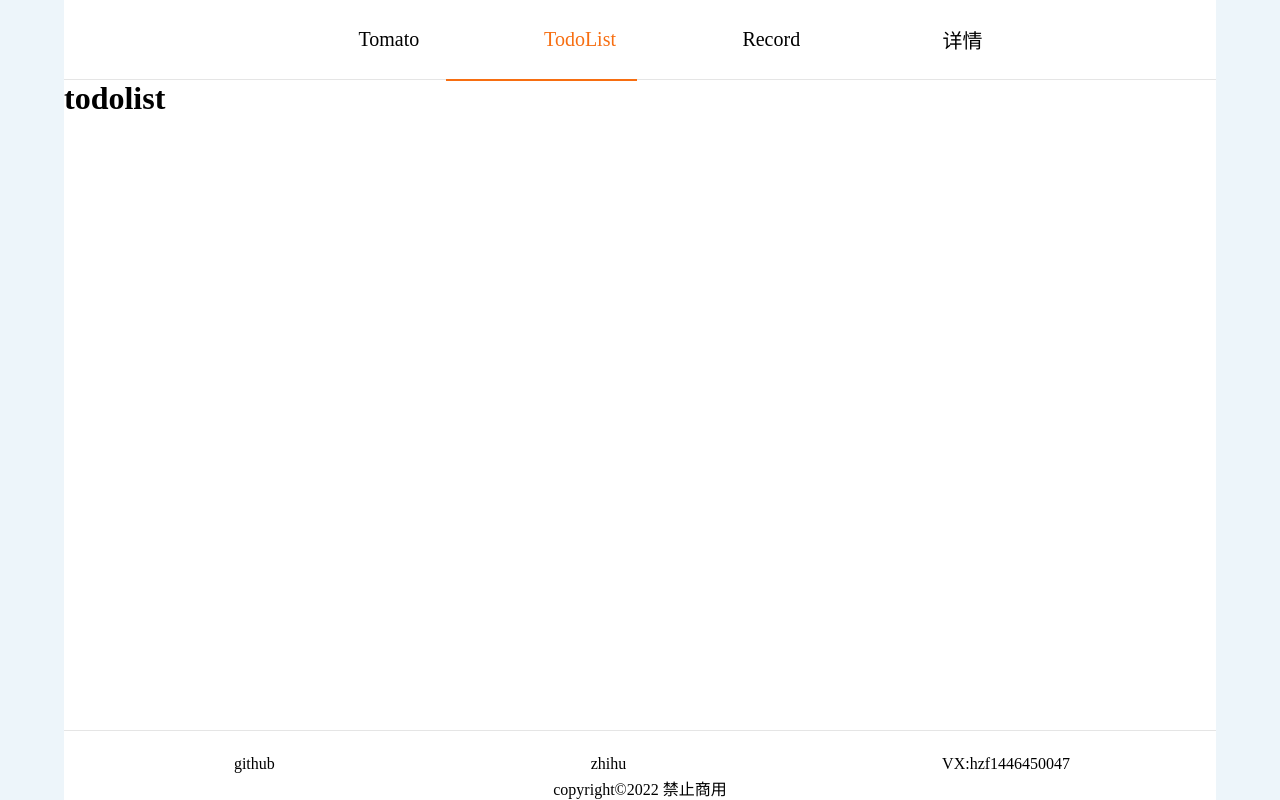
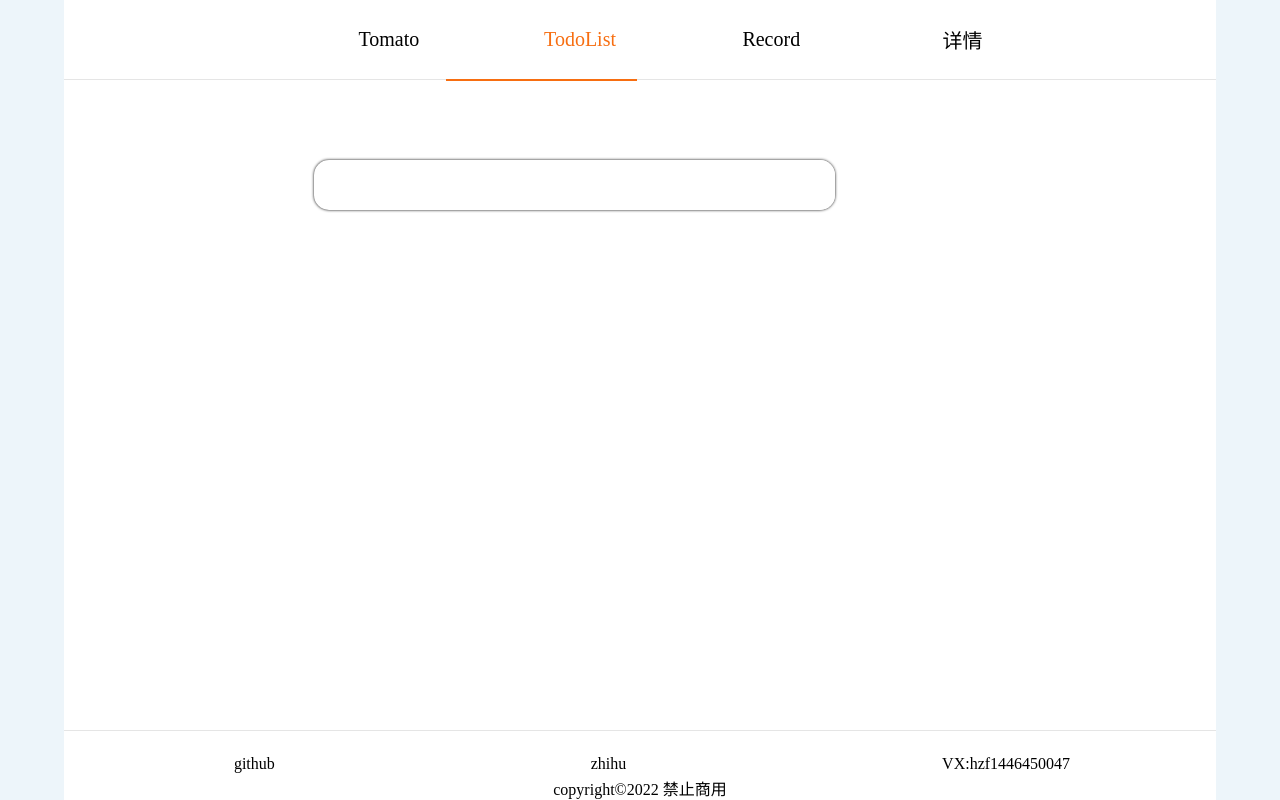
Before and after one commit to 1446450047/Tomato-ToDo, a React (Create React App) app: page /todoList in a window 1280 px wide. Built offline with nearby package versions, Linux system fonts and the light colour scheme.

Commit message:
添加input输入框

```diff
--- a/src/components/main/Info.jsx
+++ b/src/components/main/Info.jsx
@@ -16,6 +16,7 @@ function Info(){
         <InfoWrapper>
             <Title>开发日志</Title>
             <ReactMarkdown remarkPlugins={[remarkGfm]}
+                           rehypePlugins={[rehypeRaw]}
             >{markdown}</ReactMarkdown>
         </InfoWrapper>
     )
--- a/src/components/main/Info.md
+++ b/src/components/main/Info.md
@@ -9,4 +9,5 @@
 今天想着在Info页面写一下开发详情和本人价绍的，起初想着使用HTML来编写，但是又想加一些自己在开发过程中的所思所想，由于涉及到后续还要不断的更新，所以想着使用Markdown来记录，
 所以在网上搜了一下如何在React中引入Markdown语法，不得不说，StackOverflow YYDS！！！，如果要解决Bug还得去GitHub和Stackoverflow上去搜，国内搜索真的是在垃圾堆里找屎吃！！！
 ## 2022/2/11
-写代码之前来一把云顶之弈，太爽了，玩了这么久的赏金第一次三星五费卡！！！纪念一下八格斗两姐妹三星金克丝![云顶之弈-三星金克斯](https://i.postimg.cc/CKJJvmfZ/IMG-20220211-110340-jpg.jpg)
+写代码之前来一把云顶之弈，太爽了，玩了这么久的赏金第一次三星五费卡！！！纪念一下八格斗两姐妹三星金克丝<br> ![云顶之弈-三星金克斯](https://i.postimg.cc/CKJJvmfZ/IMG-20220211-110340-jpg.jpg)
+<br>引入这个图片的时候真的烦人，react-markdown引入Markdown格式的图片路径常常出问题，所以就使用了图片托管。
--- a/src/components/main/ToDoList.jsx
+++ b/src/components/main/ToDoList.jsx
@@ -1,10 +1,42 @@
 import React from "react";
+import styled from "styled-components";
+import Icon from "../header/Icon";
 
-function ToDoList(){
-    return(
-        <div>
-            <h1>todolist</h1>
-        </div>
-    )
+function ToDoList() {
+    return (
+        <ToDoWrapper>
+            <InputWrapper><Icon symbolName="add" /> <input type="text"/></InputWrapper>
+        </ToDoWrapper>
+    );
 }
-export default ToDoList
+
+const ToDoWrapper = styled.div`
+  width: 60%;
+  margin: 60px auto;
+  padding: 20px;
+
+`;
+const InputWrapper = styled.label`
+  box-shadow: 0 0 3px black;
+  border-radius: 15px;
+  height: 50px;
+  width: 80%;
+  display: flex;
+  justify-content: center;
+  align-items: center;
+  >input{
+    border-radius: 15px;
+    outline: none;
+    width: 100%;
+    height: 100%;
+    border: none;
+    padding-left: 12px;
+    font-size: 20px;
+  }
+  >svg{
+    width: 2em;
+    height: 2em;
+    margin-left: 8px;
+  }
+`
+export default ToDoList;
```
